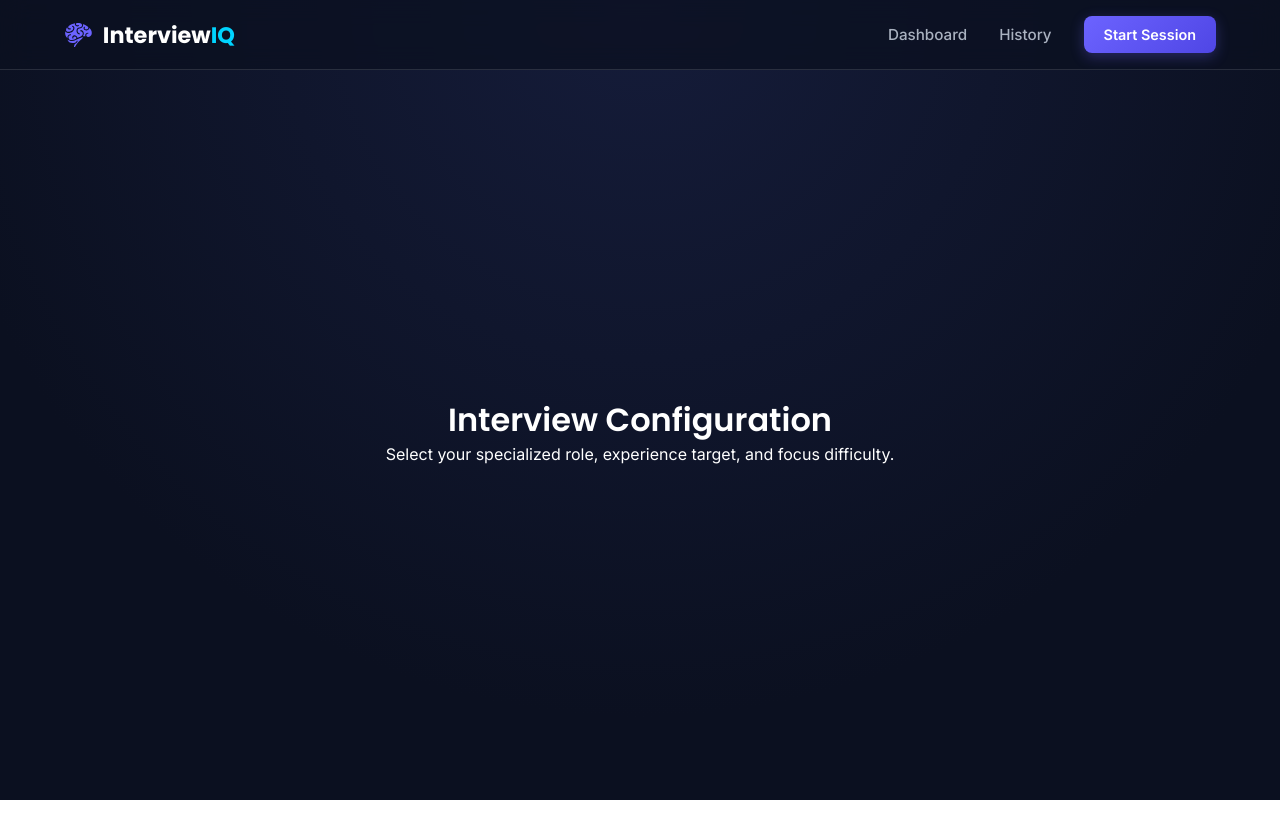
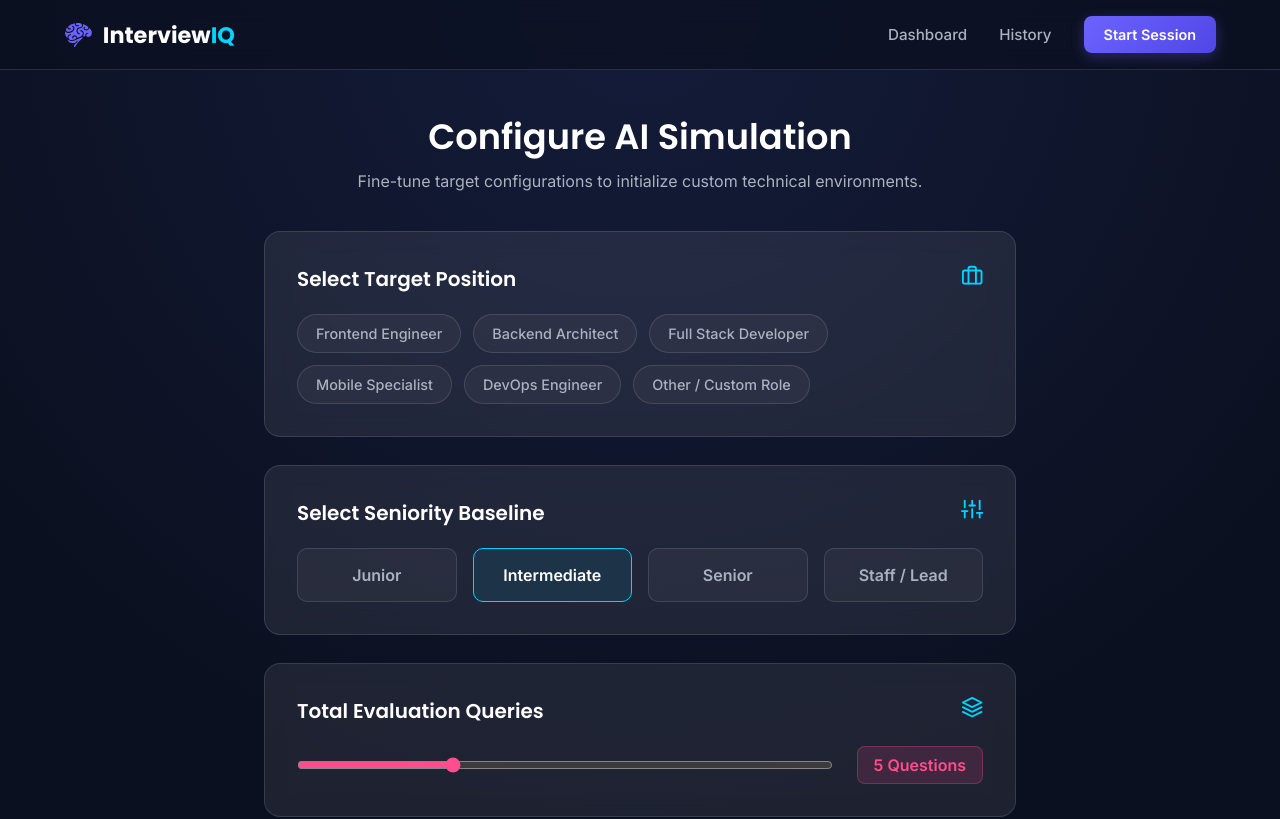
Before and after one commit to abinashshubham/interviewiq-coach, a React (Vite) app: page /setup in a window 1280 px wide. Shown: the top 819 px of the page. Built offline with nearby package versions, Linux system fonts and the light colour scheme.

Commit message:
Designing UI of Setup

```diff
--- a/src/pages/Setup/Setup.css
+++ b/src/pages/Setup/Setup.css
@@ -0,0 +1,169 @@
+.setup-container {
+  max-width: 800px;
+  margin: 0 auto;
+  padding: 40px 24px 80px 24px;
+}
+
+.setup-header {
+  text-align: center;
+  margin-bottom: 40px;
+}
+
+.setup-header h1 {
+  font-size: 2.2rem;
+  margin-bottom: 8px;
+}
+
+.setup-header p {
+  color: var(--text-muted);
+}
+
+.setup-form-wrapper {
+  display: flex;
+  flex-direction: column;
+  gap: 28px;
+}
+
+.setup-card {
+  background: var(--card-bg);
+  border: 1px solid var(--border-color);
+  backdrop-filter: var(--glass-blur);
+  border-radius: 16px;
+  padding: 32px;
+  position: relative;
+}
+
+.card-indicator {
+  position: absolute;
+  top: 32px;
+  right: 32px;
+  color: var(--secondary-color);
+  font-size: 1.4rem;
+}
+
+.setup-card h3 {
+  font-size: 1.25rem;
+  margin-bottom: 20px;
+  color: var(--text-main);
+}
+
+.roles-pill-grid {
+  display: flex;
+  flex-wrap: wrap;
+  gap: 12px;
+}
+
+.pill-btn {
+  background: rgba(255, 255, 255, 0.04);
+  border: 1px solid var(--border-color);
+  color: var(--text-muted);
+  padding: 10px 18px;
+  border-radius: 30px;
+  font-weight: 500;
+  font-size: 0.9rem;
+  transition: all 0.2s ease;
+}
+
+.pill-btn:hover {
+  background: rgba(255, 255, 255, 0.08);
+  color: var(--text-main);
+}
+
+.pill-btn.active {
+  background: rgba(108, 99, 255, 0.15);
+  border-color: var(--primary-color);
+  color: var(--text-main);
+}
+
+.custom-role-input {
+  width: 100%;
+  margin-top: 18px;
+  background: rgba(0, 0, 0, 0.2);
+  border: 1px solid var(--border-color);
+  border-radius: 8px;
+  padding: 12px 16px;
+  color: var(--text-main);
+  font-family: var(--font-body);
+  font-size: 0.95rem;
+}
+
+.custom-role-input:focus {
+  border-color: var(--secondary-color);
+  outline: none;
+}
+
+.tier-selector-grid {
+  display: grid;
+  grid-template-columns: repeat(auto-fit, minmax(140px, 1fr));
+  gap: 16px;
+}
+
+.tier-radio-card {
+  background: rgba(255, 255, 255, 0.04);
+  border: 1px solid var(--border-color);
+  padding: 16px;
+  border-radius: 10px;
+  text-align: center;
+  font-weight: 600;
+  cursor: pointer;
+  color: var(--text-muted);
+  transition: all 0.2s ease;
+}
+
+.tier-radio-card input {
+  display: none;
+}
+
+.tier-radio-card:hover {
+  background: rgba(255, 255, 255, 0.08);
+}
+
+.tier-radio-card.active {
+  border-color: var(--secondary-color);
+  background: rgba(0, 214, 255, 0.08);
+  color: var(--text-main);
+}
+
+.count-slider-wrapper {
+  display: flex;
+  align-items: center;
+  gap: 24px;
+}
+
+.premium-range-slider {
+  flex: 1;
+  accent-color: var(--accent-color);
+  cursor: pointer;
+}
+
+.count-display-badge {
+  background: rgba(255, 77, 141, 0.15);
+  border: 1px solid rgba(255, 77, 141, 0.3);
+  color: var(--accent-color);
+  font-weight: 700;
+  padding: 8px 16px;
+  border-radius: 8px;
+  min-width: 120px;
+  text-align: center;
+}
+
+.initialize-engine-btn {
+  display: flex;
+  align-items: center;
+  justify-content: center;
+  gap: 12px;
+  background: linear-gradient(135deg, var(--primary-color) 0%, #4f46e5 100%);
+  color: var(--text-main);
+  padding: 16px;
+  border-radius: 10px;
+  font-weight: 700;
+  font-size: 1.1rem;
+  box-shadow: 0 4px 20px rgba(108, 99, 255, 0.3);
+  transition: transform 0.2s ease, box-shadow 0.2s ease;
+  margin-top: 10px;
+}
+
+.initialize-engine-btn:hover {
+  transform: translateY(-2px);
+  box-shadow: 0 6px 24px rgba(108, 99, 255, 0.4);
+}
--- a/src/pages/Setup/Setup.jsx
+++ b/src/pages/Setup/Setup.jsx
@@ -1,12 +1,131 @@
-// src/pages/Setup/Setup.jsx
-import React from 'react';
+import React, { useState } from 'react';
+import { useNavigate } from 'react-router-dom';
+import { motion } from 'framer-motion'; // Using framer-motion imports or layout structures
+import { FiBriefcase, FiSliders, FiLayers, FiCheckCircle } from 'react-icons/fi';
 import './Setup.css';
 
+const popularRoles = [
+  'Frontend Engineer',
+  'Backend Architect',
+  'Full Stack Developer',
+  'Mobile Specialist',
+  'DevOps Engineer'
+];
+
 export default function Setup() {
+  const navigate = useNavigate();
+  const [role, setRole] = useState('');
+  const [customRole, setCustomRole] = useState('');
+  const [level, setLevel] = useState('Intermediate');
+  const [count, setCount] = useState(5);
+
+  const handleSubmit = (e) => {
+    e.preventDefault();
+    const finalRole = role === 'Custom' ? customRole : role;
+    if (!finalRole) return alert('Please specify a valid career target role.');
+
+    // Save configuration parameters to LocalStorage for processing on the runtime page
+    localStorage.setItem('interview_setup', JSON.stringify({
+      role: finalRole,
+      level,
+      count
+    }));
+
+    // Transition smoothly to the simulated dynamic interview screen module
+    navigate('/interview');
+  };
+
   return (
-    <div className="page-container setup-page">
-      <h1>Interview Configuration</h1>
-      <p>Select your specialized role, experience target, and focus difficulty.</p>
+    <div className="setup-container">
+      <header className="setup-header">
+        <h1>Configure AI Simulation</h1>
+        <p>Fine-tune target configurations to initialize custom technical environments.</p>
+      </header>
+
+      <form onSubmit={handleSubmit} className="setup-form-wrapper">
+        {/* Step 1: Role Configuration */}
+        <div className="setup-card">
+          <div className="card-indicator"><FiBriefcase /></div>
+          <h3>Select Target Position</h3>
+
+          <div className="roles-pill-grid">
+            {popularRoles.map((r) => (
+              <button
+                type="button"
+                key={r}
+                className={`pill-btn ${role === r ? 'active' : ''}`}
+                onClick={() => { setRole(r); setCustomRole(''); }}
+              >
+                {r}
+              </button>
+            ))}
+            <button
+              type="button"
+              className={`pill-btn ${role === 'Custom' ? 'active' : ''}`}
+              onClick={() => setRole('Custom')}
+            >
+              Other / Custom Role
+            </button>
+          </div>
+
+          {role === 'Custom' && (
+            <input
+              type="text"
+              placeholder="e.g. Senior Staff Site Reliability Engineer..."
+              className="custom-role-input"
+              value={customRole}
+              onChange={(e) => setCustomRole(e.target.value)}
+              required
+            />
+          )}
+        </div>
+
+        {/* Step 2: Experience Tier Tuning */}
+        <div className="setup-card">
+          <div className="card-indicator"><FiSliders /></div>
+          <h3>Select Seniority Baseline</h3>
+          <div className="tier-selector-grid">
+            {['Junior', 'Intermediate', 'Senior', 'Staff / Lead'].map((tier) => (
+              <label
+                key={tier}
+                className={`tier-radio-card ${level === tier ? 'active' : ''}`}
+              >
+                <input
+                  type="radio"
+                  name="level"
+                  value={tier}
+                  checked={level === tier}
+                  onChange={(e) => setLevel(e.target.value)}
+                />
+                <span>{tier}</span>
+              </label>
+            ))}
+          </div>
+        </div>
+
+        {/* Step 3: Question Depth Configuration */}
+        <div className="setup-card">
+          <div className="card-indicator"><FiLayers /></div>
+          <h3>Total Evaluation Queries</h3>
+          <div className="count-slider-wrapper">
+            <input
+              type="range"
+              min="3"
+              max="10"
+              value={count}
+              onChange={(e) => setCount(Number(e.target.value))}
+              className="premium-range-slider"
+            />
+            <div className="count-display-badge">{count} Questions</div>
+          </div>
+        </div>
+
+        {/* Execution Pipeline Button Trigger */}
+        <button type="submit" className="initialize-engine-btn">
+          <FiCheckCircle />
+          <span>Deploy Simulation Environment</span>
+        </button>
+      </form>
     </div>
   );
 }
```
